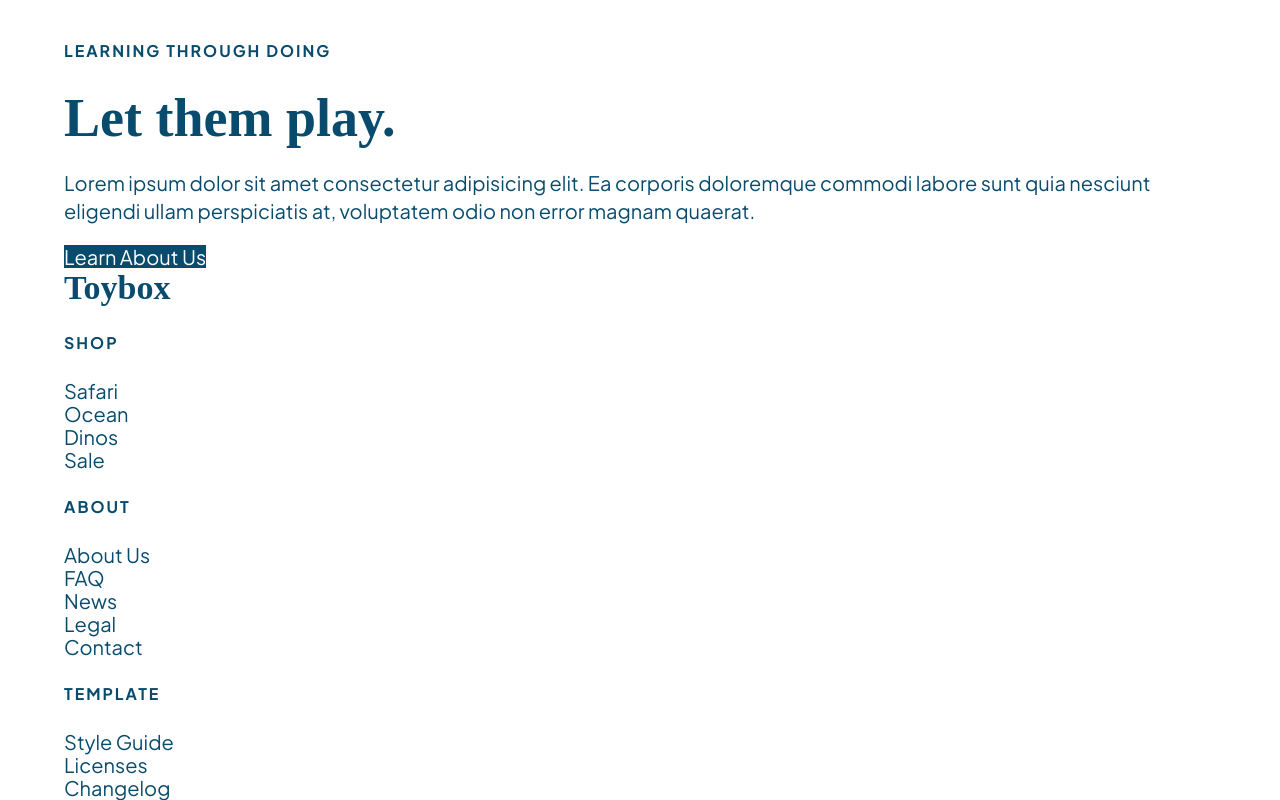
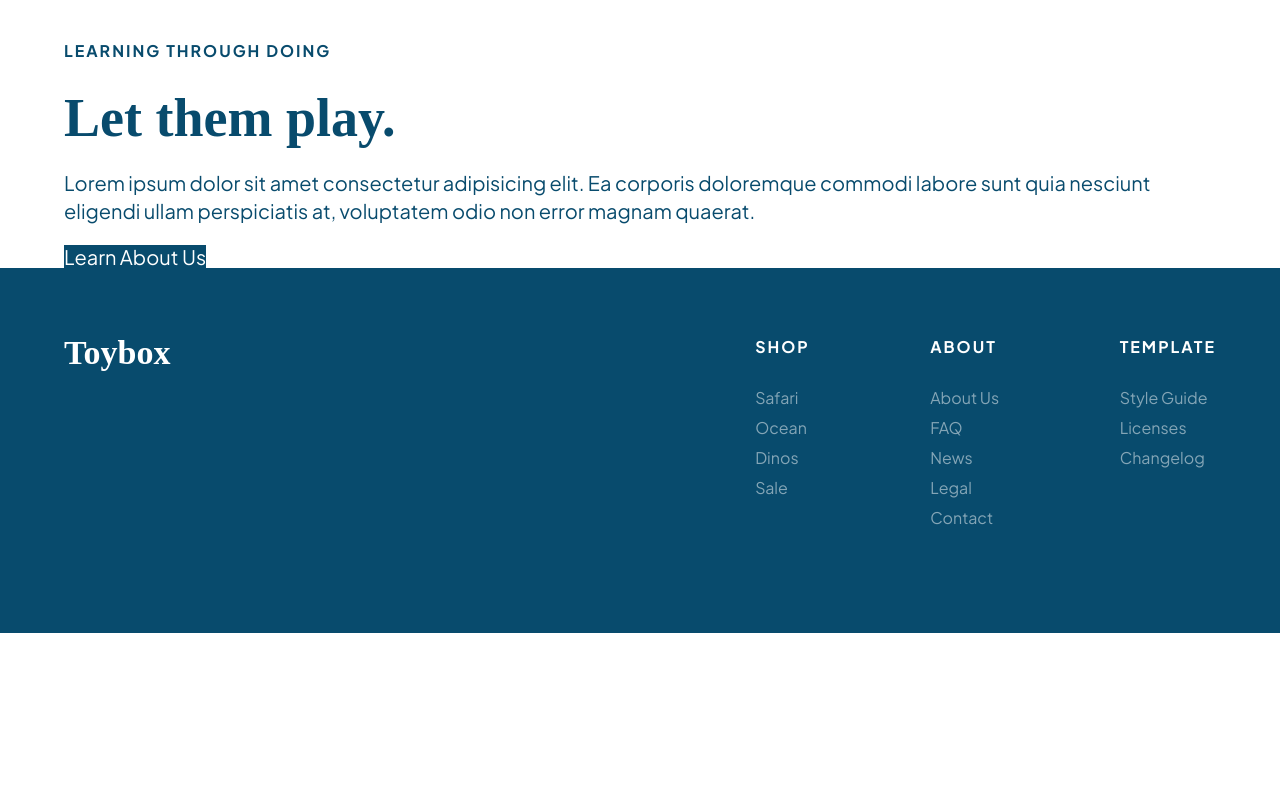
Before and after one commit to haeunyy96/ecommerce-codealong-juno, a plain HTML site: page index.html in a window 1280 px wide. Shown: the part 5321-6121 px from the top of the page. After the commit the page ends 5954 px from the top, so only its background shows below. Drawn offline with Linux system fonts and the light colour scheme; files whose address does not match are found by name; a web font is replaced by a local one.

Commit message:
Finished Footer

```diff
--- a/index.html
+++ b/index.html
@@ -114,24 +114,24 @@
 				<nav class="footerNav">
 					<ul class="footerShop">
 						<li><h5>Shop</h5></li>
-						<li>Safari<a href="#"></a></li>
-						<li>Ocean<a href="#"></a></li>
-						<li>Dinos<a href="#"></a></li>
-						<li>Sale<a href="#"></a></li>
+						<li><a href="#">Safari</a></li>
+						<li><a href="#">Ocean</a></li>
+						<li><a href="#">Dinos</a></li>
+						<li><a href="#">Sale</a></li>
 					</ul> <!-- END .footerShop -->
 					<ul class="footerAbout">
 						<li><h5>About</h5></li>
-						<li>About Us<a href="#"></a></li>
-						<li>FAQ<a href="#"></a></li>
-						<li>News<a href="#"></a></li>
-						<li>Legal<a href="#"></a></li>
-						<li>Contact<a href="./contact.html"></a></li>
+						<li><a href="#">About Us</a></li>
+						<li><a href="#">FAQ</a></li>
+						<li><a href="#">News</a></li>
+						<li><a href="#">Legal</a></li>
+						<li><a href="./contact.html">Contact</a></li>
 					</ul> <!-- END .footerAbout -->
 					<ul class="footerTemplate">
 						<li><h5>Template</h5></li>
-						<li>Style Guide<a href="#"></a></li>
-						<li>Licenses<a href="#"></a></li>
-						<li>Changelog<a href="#"></a></li>
+						<li><a href="#">Style Guide</a></li>
+						<li><a href="#">Licenses</a></li>
+						<li><a href="#">Changelog</a></li>
 					</ul> <!-- END .footerTemplate -->
 				</nav>
 			</div> <!-- END .footerFlexContainer -->
--- /dev/null
+++ b/styles/sass/partials/_footer.scss
@@ -0,0 +1,31 @@
+footer {
+    background-color: $primary;
+    color: $solidWhite;
+    padding: 70px 0 100px;
+
+    h4 {
+        color: $solidWhite;
+    }
+    h5 {
+        margin-top: 0;
+    }
+    .footerFlexContainer {
+        display: flex;
+        justify-content: space-between;
+    }
+    .footerNav {
+        display: flex;
+        width: 40%;
+        justify-content: space-between;
+    }
+    a {
+        color: rgba($color: $solidWhite, $alpha: 0.5);
+        @include fontSize(16);
+        line-height: 1.5rem;
+
+        &:hover,
+        &:focus {
+            color: $solidWhite;
+        }
+    }
+}
--- a/styles/sass/styles.scss
+++ b/styles/sass/styles.scss
@@ -4,5 +4,6 @@
 @import "./partials/typography";
 @import "./partials/baseStyles";
 @import "./partials/nav";
+@import "./partials/footer";
 
 // ordered variables > then > typography, to allow typography to access all of variables
```
Also changed, not shown: styles/styles.css.
